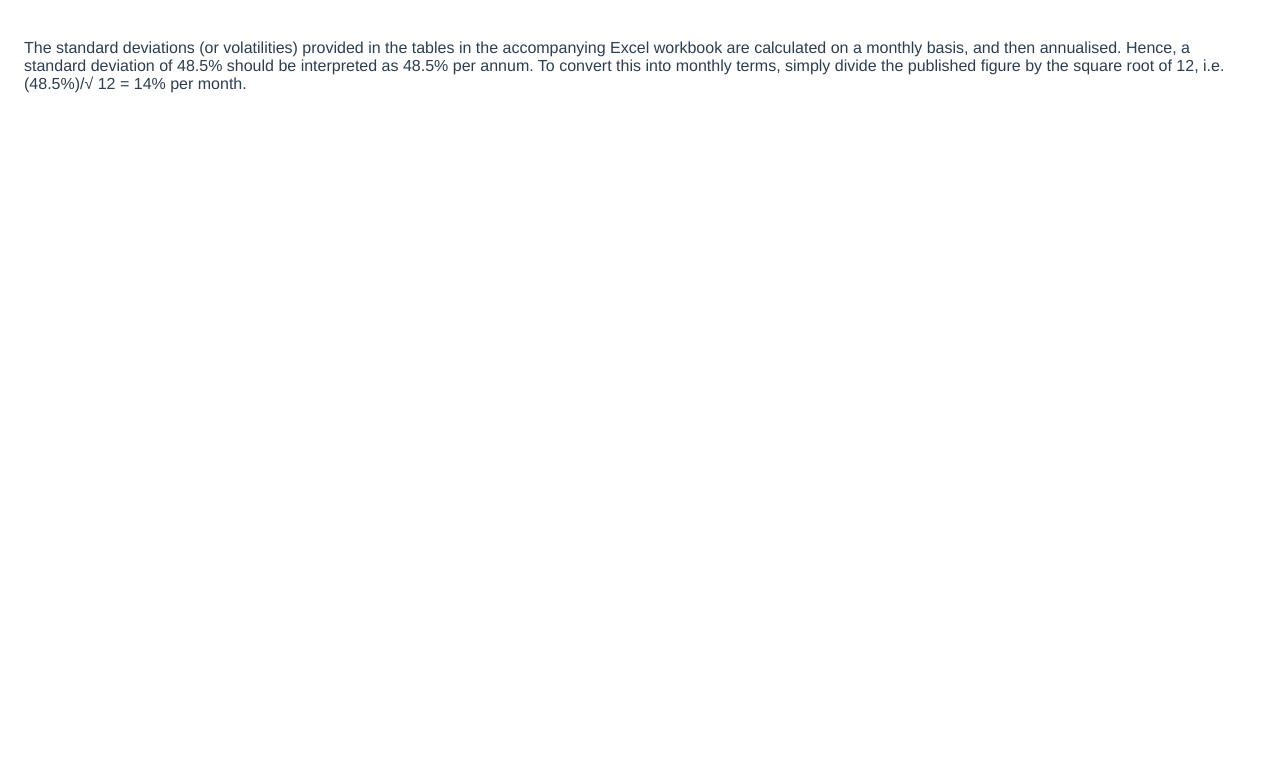
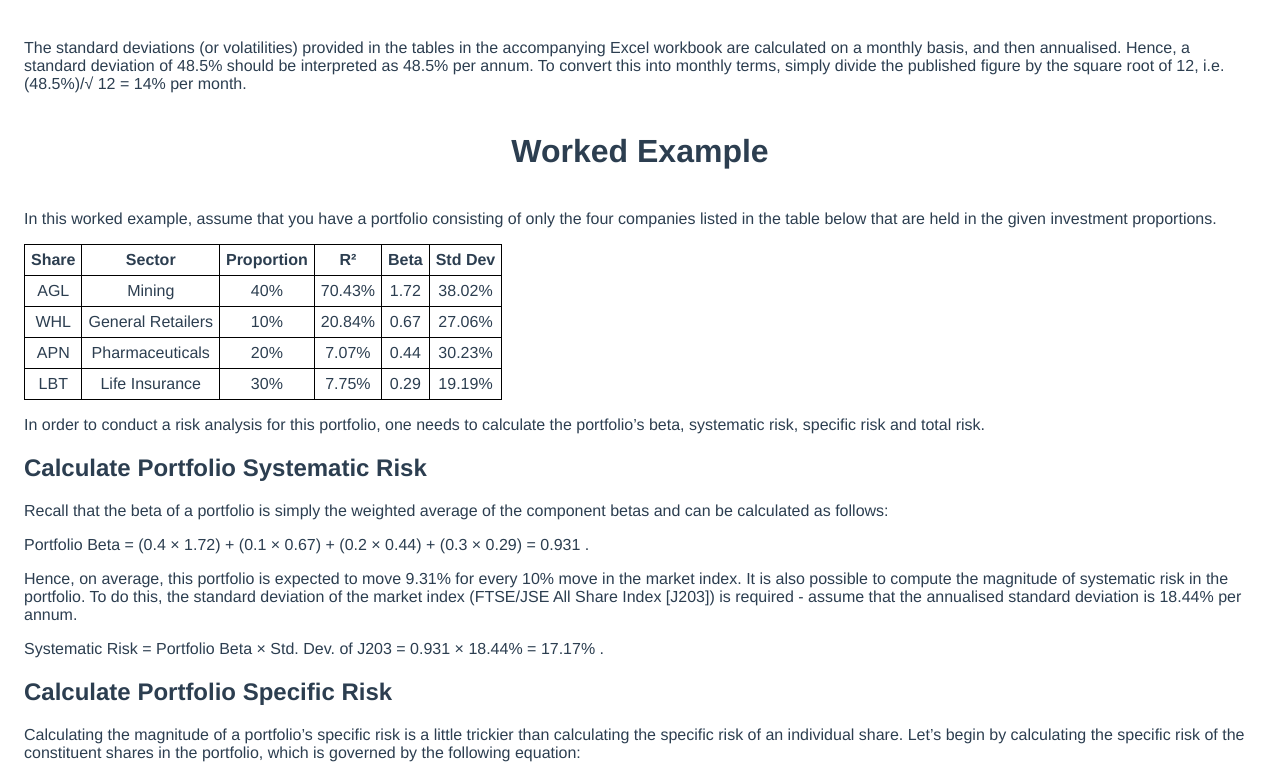
Before and after one commit to DominicGBauer/system-design-dashboard, a Vue app: page / in a window 1280 px wide. Shown: the part 2013-2791 px from the top of the page. Before the commit the page ends 2146 px from the top, so only its background shows below. Built offline with nearby package versions, Linux system fonts and the light colour scheme; no server answers.

Commit message:
fix: add import

```diff
--- a/src/App.vue
+++ b/src/App.vue
@@ -2,12 +2,14 @@
   <Heading />
   <Dashboard />
   <Faq />
+  <WorkedExample />
 </template>
 
 <script>
 import Dashboard from './components/Dashboard.vue'
 import Heading from './components/Heading.vue'
 import Faq from './components/Faq.vue'
+import WorkedExample from './components/WorkedExample.vue'
 
 export default {
   name: 'App',
@@ -15,6 +17,7 @@ export default {
     Heading,
     Dashboard,
     Faq,
+    WorkedExample,
   },
 }
 </script>
```
